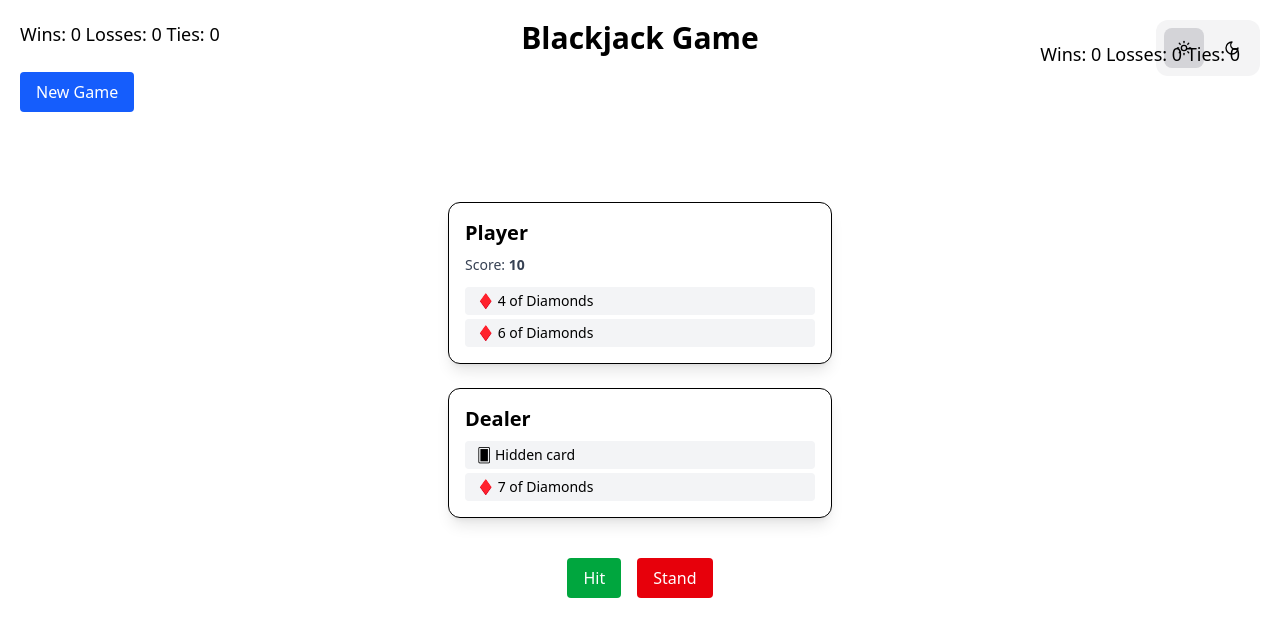
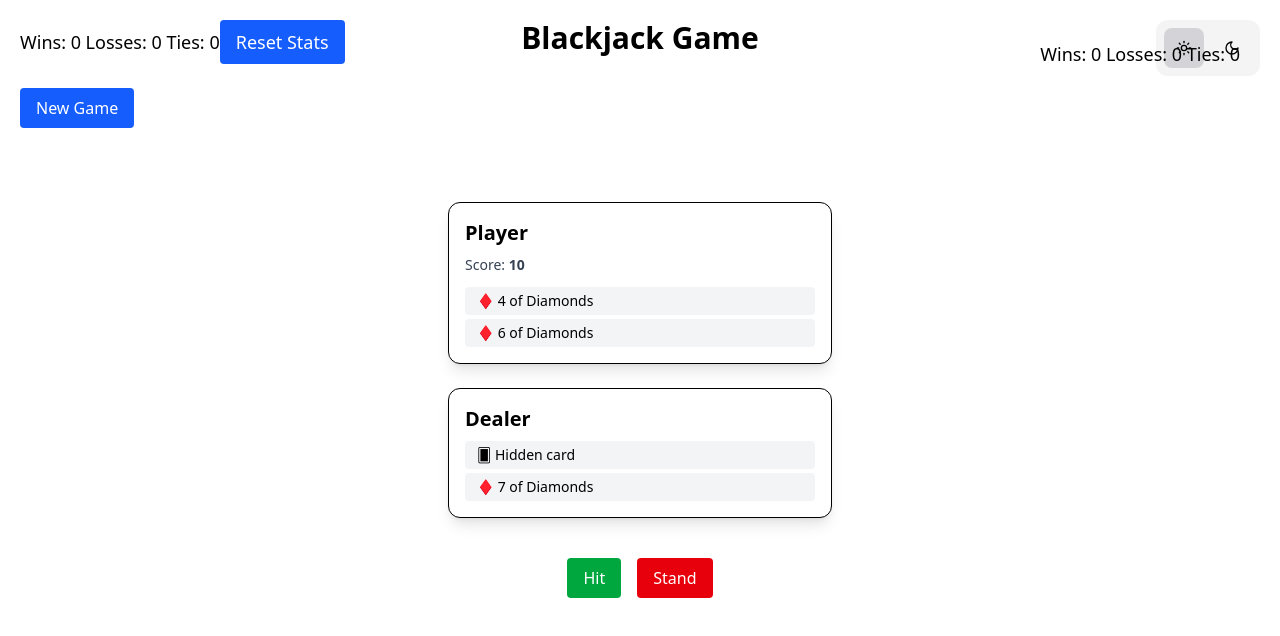
Before and after one commit to nikolakenjic/blackjack-game, a React (Vite) app: page / in a window 1280 px wide. Shown: the top 636 px of the page. Built offline with nearby package versions, Linux system fonts and the light colour scheme.

Commit message:
reset stats in local storage

```diff
--- a/src/App.tsx
+++ b/src/App.tsx
@@ -33,6 +33,10 @@ function App() {
     dispatch({ type: 'RESET_GAME_OVER' });
   };
 
+  const onResetStats = () => {
+    dispatch({ type: 'RESET_STATS' });
+  };
+
   // When game ends, delay showing the final result by 1 second
   useEffect(() => {
     if (!gameOver) return;
@@ -60,7 +64,7 @@ function App() {
   return (
     <div className="bg-white dark:bg-zinc-800 p-4 flex justify-center items-center flex-col h-screen w-full relative">
       <ThemeToggle theme={theme} setTheme={setTheme} />
-      <Header onReset={onReset} stats={stats} />
+      <Header onReset={onReset} stats={stats} onResetStats={onResetStats} />
       <GameBoard
         player={player}
         dealer={dealer}
--- a/src/components/layout/Header.tsx
+++ b/src/components/layout/Header.tsx
@@ -3,15 +3,19 @@ import Button from '../common/Button';
 interface HeaderProps {
   onReset: () => void;
   stats?: { wins: number; losses: number; ties: number };
+  onResetStats?: () => void;
 }
 
-const Header = ({ onReset, stats }: HeaderProps) => {
+const Header = ({ onReset, stats, onResetStats }: HeaderProps) => {
   return (
     <>
       <div className="absolute top-5 left-5">
         {stats && (
           <div className=" text-lg dark:text-white mb-6">
             Wins: {stats.wins} Losses: {stats.losses} Ties: {stats.ties}
+            <Button variant="blue" onClick={onResetStats}>
+              Reset Stats
+            </Button>
           </div>
         )}
         <Button variant="blue" onClick={onReset}>
--- a/src/gameLogic/gameReducer.tsx
+++ b/src/gameLogic/gameReducer.tsx
@@ -43,7 +43,8 @@ export type GameAction =
   | {
       type: 'LOAD_STATS';
       payload: { wins: number; losses: number; ties: number };
-    };
+    }
+  | { type: 'RESET_STATS' };
 
 export function gameReducer(state: GameState, action: GameAction) {
   switch (action.type) {
@@ -125,6 +126,12 @@ export function gameReducer(state: GameState, action: GameAction) {
       return { ...state, stats: action.payload };
     }
 
+    case 'RESET_STATS': {
+      const resetStats = { wins: 0, losses: 0, ties: 0 };
+      localStorage.setItem('stats', JSON.stringify(resetStats));
+      return { ...state, stats: resetStats };
+    }
+
     default:
       return state;
   }
```
